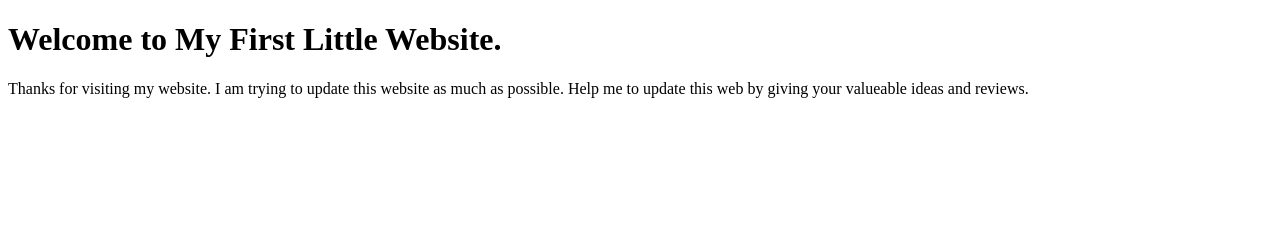
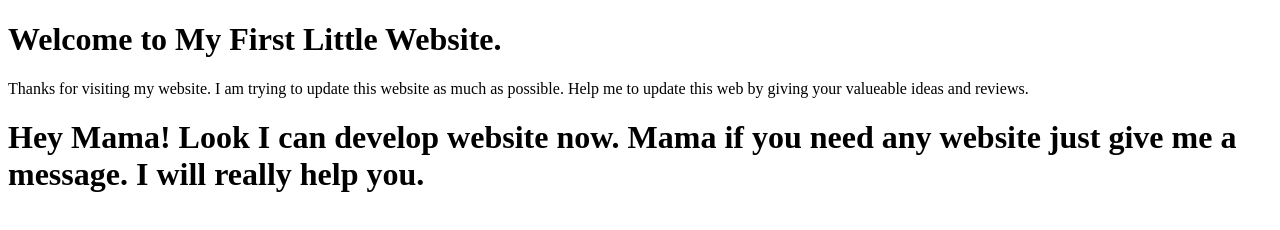
Before and after one commit to s-shamimhasan13/my-first-website, a plain HTML site: page index.html in a window 1280 px wide. Drawn offline with Linux system fonts and the light colour scheme.

Commit message:
added h1

```diff
--- a/index.html
+++ b/index.html
@@ -8,5 +8,6 @@
 <body>
     <h1>Welcome to My First Little Website.</h1>
     <p>Thanks for visiting my website. I am trying to update this website as much as possible. Help me to update this web by giving your valueable ideas and reviews.</p>
+    <h1>Hey Mama! Look I can develop website now. Mama if you need any website just give me a message. I will really help you.</h1>
 </body>
 </html>
```
